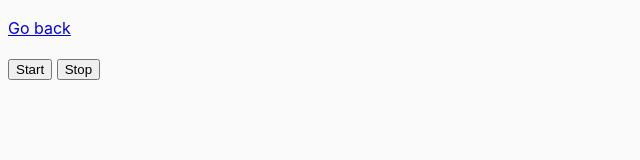
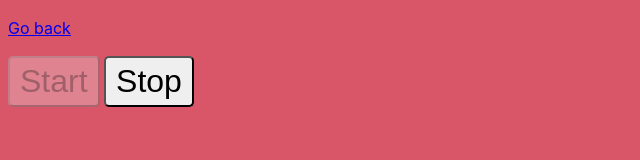
Before and after one commit to Andrew-Samoilov/goit-js-hw-09, a website built with Parcel: page src/01-color-switcher.html in a window 1280 px wide. Both pictures are taken after a click on the button "Start". Shown: the whole page, without its empty margins (0-640 px from the left). Built offline with nearby package versions, Linux system fonts and the light colour scheme.

Commit message:
Ex 01
color switcher

```diff
--- a/src/css/common.css
+++ b/src/css/common.css
@@ -16,3 +16,10 @@ img {
   display: block;
   max-width: 100%;
 }
+
+button {
+  cursor: pointer;
+  border-radius: 5px;
+  font-size: 32px;
+  padding: 5px 10px;
+}
--- a/src/js/01-color-switcher.js
+++ b/src/js/01-color-switcher.js
@@ -1 +1,23 @@
-console.log(`6666`);
+function getRandomHexColor() {
+  return `#${Math.floor(Math.random() * 16777215).toString(16)}`;
+}
+const startBtn = document.querySelector('button[data-start]');
+const stopBtn = document.querySelector('button[data-stop]');
+const bodyEl = document.querySelector('body');
+// console.log(bodyEl);
+
+let timerId = null;
+
+startBtn.addEventListener('click', () => {
+  timerId = setInterval(() => {
+    // console.log(`I love async JS!  ${Math.random()}`);
+    bodyEl.style.backgroundColor = getRandomHexColor();
+    startBtn.disabled = true;
+  }, 1000);
+});
+
+stopBtn.addEventListener('click', () => {
+  clearInterval(timerId);
+  startBtn.disabled = false;
+  console.log(`Interval with id ${timerId} has stopped!`);
+});
--- a/src/js/02-timer.js
+++ b/src/js/02-timer.js
@@ -0,0 +1 @@
+console.log(`6666`);
--- /dev/null
+++ b/src/sass/_button.scss
@@ -0,0 +1,6 @@
+button {
+    cursor: pointer;
+    border-radius: 5px;
+    font-size: 32px;
+    padding: 5px 10px;
+}
--- a/src/sass/main.scss
+++ b/src/sass/main.scss
@@ -5,3 +5,4 @@
 
 // Стили для файла с примером HTML-фрагмента
 @import './example';
+@import './button';
```
Also changed, not shown: README.md.
